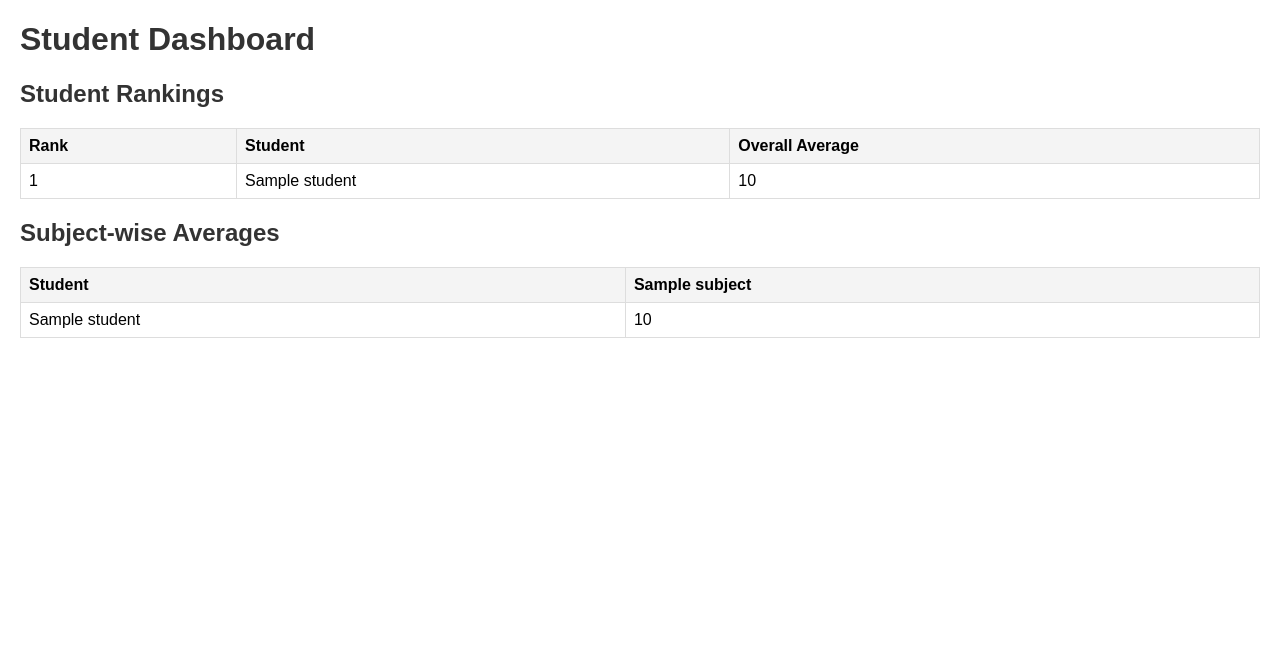
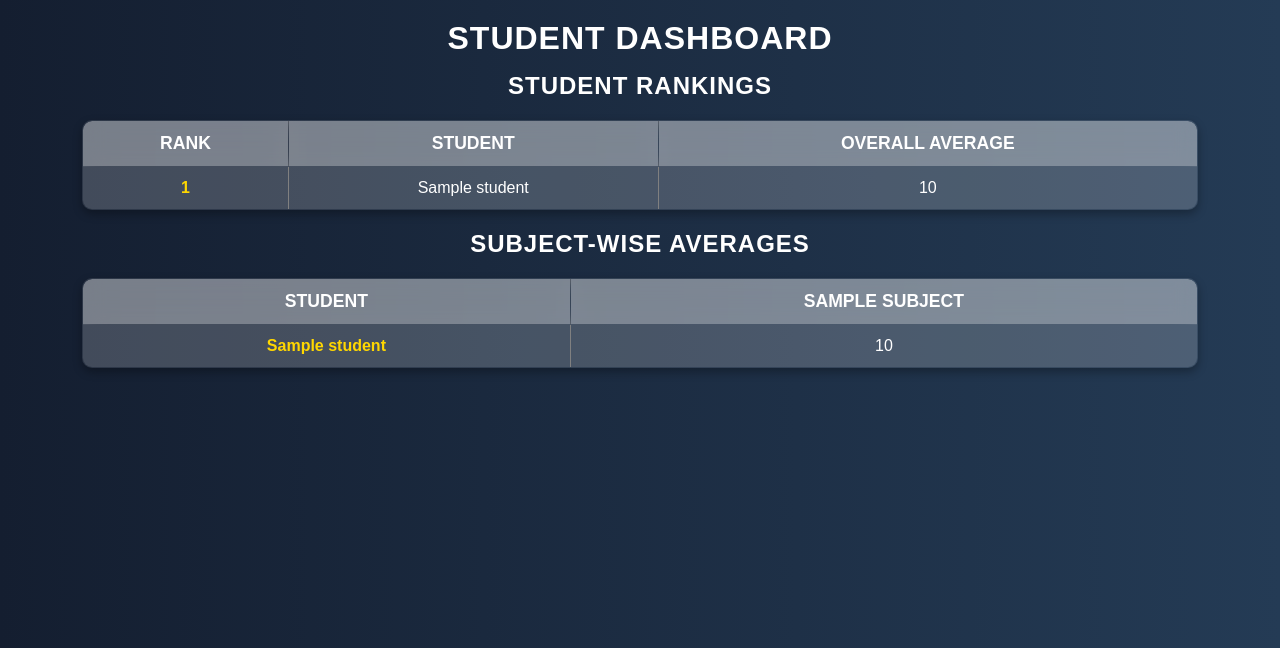
Before and after one commit to jayy1511/Python_for_Web_App, a Python web app: template flask/templates/dashboard.html in a window 1280 px wide. Shown: the top 648 px of the page. Run offline with Jinja, Linux system fonts and the light colour scheme; the template is opened without the code that fills it: most values are stand-ins (such as "Sample title", 1, 10 or a date in 2020).

Commit message:
updated css and content added

```diff
--- a/flask/static/styles.css
+++ b/flask/static/styles.css
@@ -1,28 +1,85 @@
-body {
-    font-family: Arial, sans-serif;
-    margin: 20px;
+/* Reset and Global Styles */
+* {
+    margin: 0;
+    padding: 0;
+    box-sizing: border-box;
+    font-family: 'Poppins', sans-serif;
 }
 
-h1, h2 {
-    color: #333;
+body {
+    background: linear-gradient(to right, #141E30, #243B55);
+    color: #fff;
+    text-align: center;
+    padding: 20px;
 }
 
-table {
-    border-collapse: collapse;
-    margin: 20px 0;
-    width: 100%;
+/* Header Styles */
+h1, h2 {
+    font-weight: 700;
+    letter-spacing: 1px;
+    margin-bottom: 15px;
+    text-transform: uppercase;
 }
 
-th, td {
-    padding: 8px;
-    text-align: left;
-    border: 1px solid #ddd;
+/* Table Styling */
+table {
+    width: 90%;
+    margin: 20px auto;
+    border-collapse: collapse;
+    background: rgba(255, 255, 255, 0.1);
+    border-radius: 10px;
+    overflow: hidden;
+    box-shadow: 0px 4px 10px rgba(0, 0, 0, 0.3);
 }
 
-th {
-    background-color: #f4f4f4;
+/* Sticky Headers */
+thead {
+    position: sticky;
+    top: 0;
+    background: rgba(255, 255, 255, 0.2);
+    backdrop-filter: blur(10px);
 }
 
-tr:nth-child(even) {
-    background-color: #f9f9f9;
+/* Table Headers */
+th {
+    background: rgba(255, 255, 255, 0.2);
+    padding: 12px;
+    font-size: 1.1em;
+    text-transform: uppercase;
+    border-bottom: 2px solid rgba(255, 255, 255, 0.3);
 }
+
+/* Table Rows */
+td, th {
+    padding: 12px;
+    border-bottom: 1px solid rgba(255, 255, 255, 0.2);
+}
+
+/* Alternating Row Colors */
+tbody tr:nth-child(odd) {
+    background: rgba(255, 255, 255, 0.1);
+}
+
+/* Hover Effects */
+tbody tr:hover {
+    background: rgba(255, 255, 255, 0.3);
+    transition: all 0.3s ease-in-out;
+}
+
+/* Ranking Column Styling */
+td:first-child {
+    font-weight: bold;
+    color: #FFD700; /* Gold color for ranking */
+}
+
+/* Responsive Design */
+@media screen and (max-width: 768px) {
+    table {
+        width: 100%;
+    }
+
+    th, td {
+        padding: 8px;
+        font-size: 0.9em;
+    }
+}
```
Also changed, not shown: school_management/db.sqlite3.
